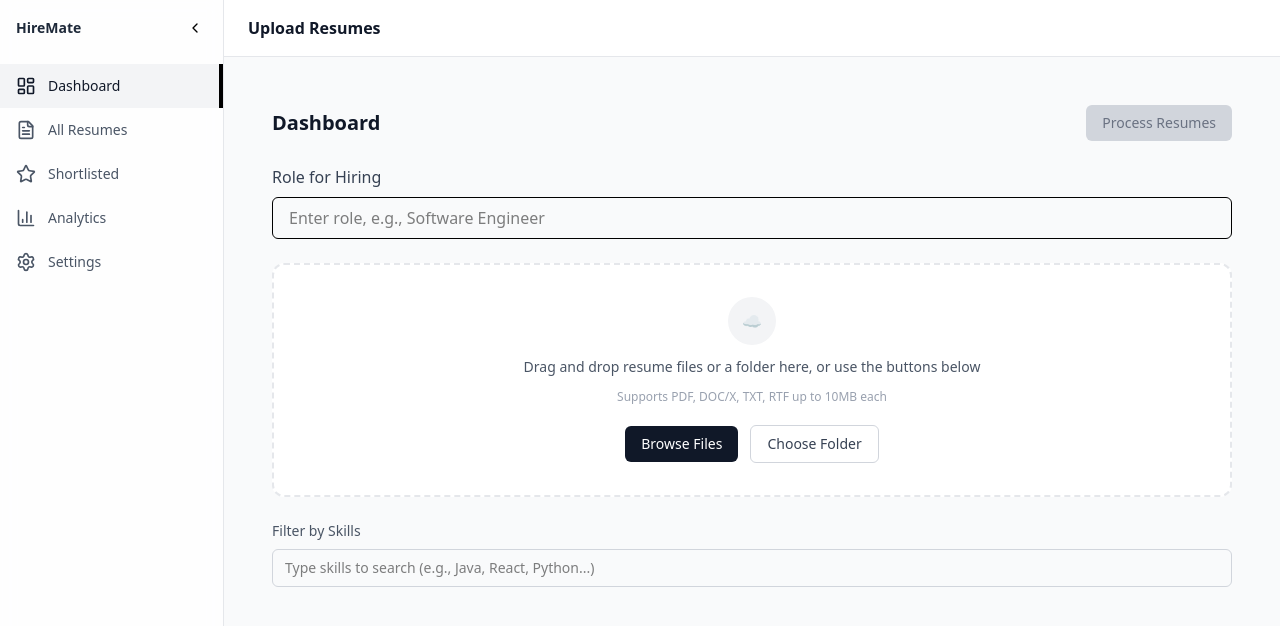
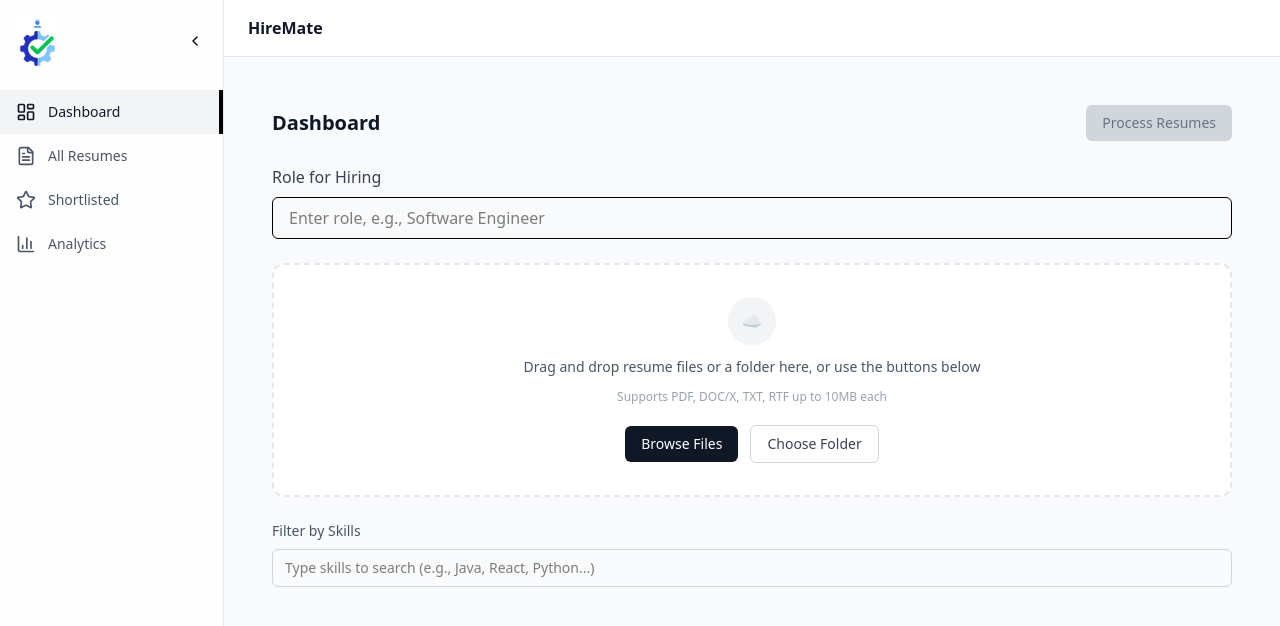
Before and after one commit to RohitAnandNitk/HireMate, a React (Vite) app in the folder frontend/: page /dashboard in a window 1280 px wide. Shown: the top 626 px of the page. Built offline with nearby package versions, Linux system fonts and the light colour scheme.

Commit message:
ui updated (layout)

```diff
--- a/frontend/src/components/Layout.jsx
+++ b/frontend/src/components/Layout.jsx
@@ -7,7 +7,7 @@ const Layout = ({ children, files, onProcess }) => {
       <div className="flex-1 flex flex-col">
         <header className="sticky top-0 z-10 bg-white/90 backdrop-blur border-b border-gray-200">
           <div className="px-6 py-4 flex items-center justify-between">
-            <div className="text-gray-900 font-semibold">Upload Resumes</div>
+            <div className="text-gray-900 font-semibold">HireMate</div>
           </div>
         </header>
 
--- a/frontend/src/components/Sidebar.jsx
+++ b/frontend/src/components/Sidebar.jsx
@@ -11,13 +11,12 @@ import {
   Settings,
 } from "lucide-react";
 import { useNavigate, useLocation } from "react-router-dom";
-
+import logo from "../assets/hiremate.png";
 const items = [
   { label: "Dashboard", icon: LayoutDashboard, path: "/dashboard" },
   { label: "All Resumes", icon: FileText, path: "/resumes" },
   { label: "Shortlisted", icon: Star, path: "/shortlisted" },
   { label: "Analytics", icon: BarChart3, path: "/analytics" },
-  { label: "Settings", icon: Settings, path: "/settings" },
 ];
 
 const Sidebar = () => {
@@ -30,7 +29,7 @@ const Sidebar = () => {
     <>
       {/* Mobile toggle button */}
       <div className="md:hidden p-2 border-b border-gray-200 bg-white/80 backdrop-blur-sm flex justify-between items-center">
-        <div className="text-sm font-semibold text-gray-800">HireMate</div>
+        <img src={logo} alt="HireMate" className="h-8" />
         <button
           onClick={() => setIsMobileOpen(!isMobileOpen)}
           className="p-2 hover:bg-gray-100 rounded-lg transition-colors"
@@ -56,9 +55,7 @@ const Sidebar = () => {
         {/* Desktop toggle button */}
         <div className="hidden md:flex justify-between items-center px-4 py-4">
           {isOpen && (
-            <div className="text-sm font-semibold text-gray-800 transition-opacity duration-200">
-              HireMate
-            </div>
+              <img src={logo} alt="HireMate" className="h-[50px]" />
           )}
           <button
             onClick={() => setIsOpen(!isOpen)}
```
